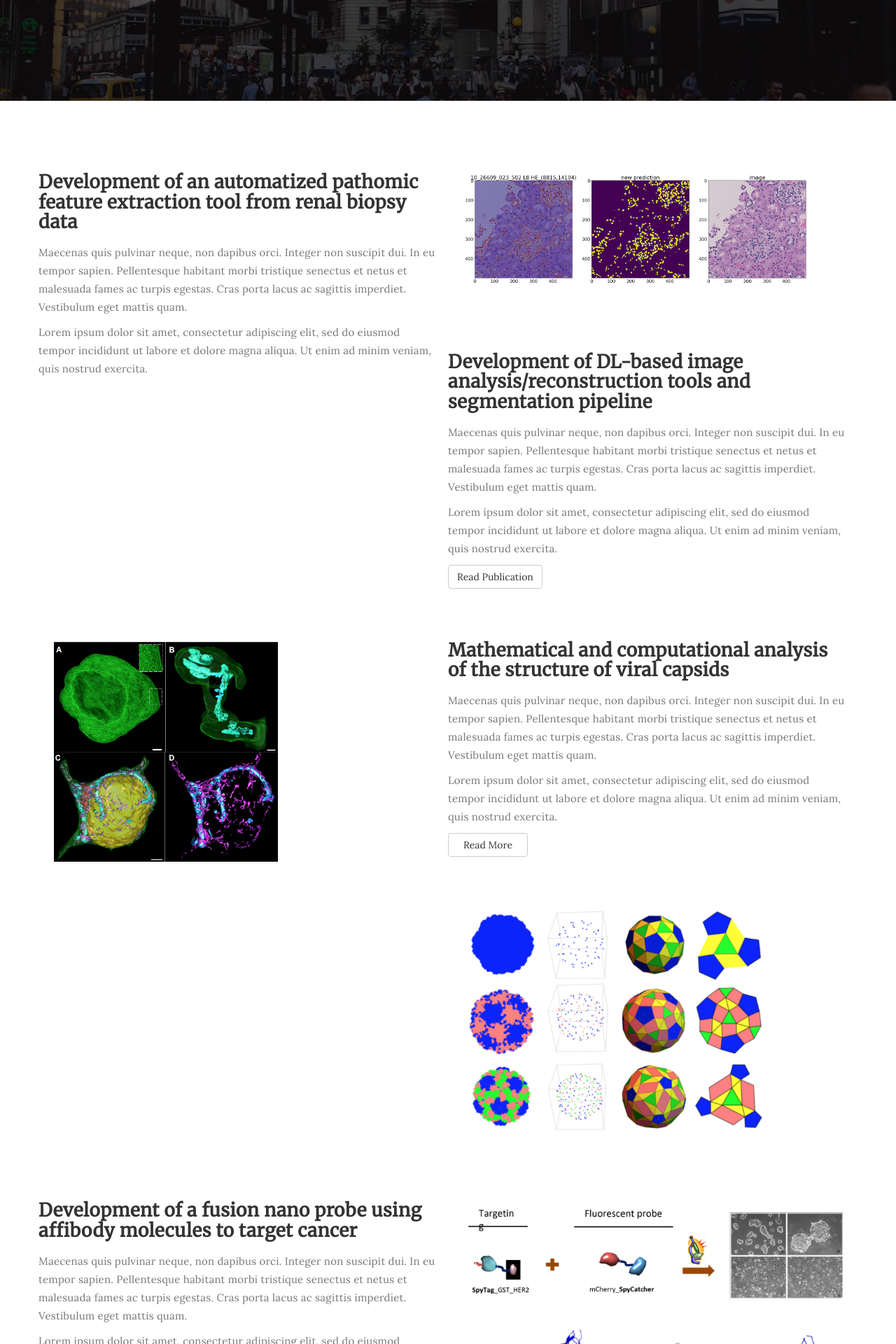
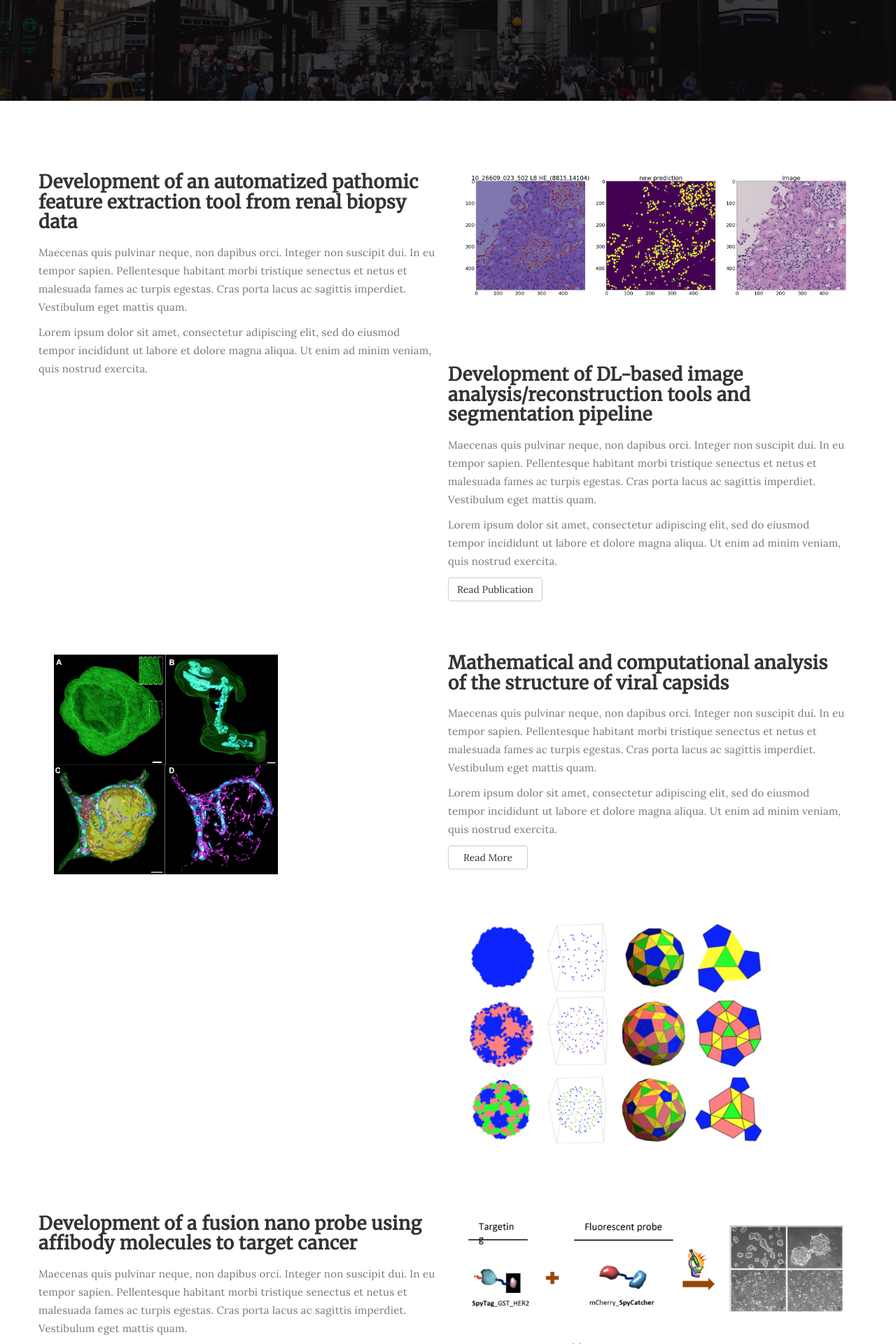
Before and after one commit to rpraka/JihyeonJe.com, a Jekyll site: the page about.html, which Jekyll copies as it is, in a window 1280 px wide. Shown: the part 528-2448 px from the top of the page at 70% size. Built offline with Jekyll 4.4.1, drawn with Linux system fonts in a browser that asks for light colours.

Commit message:
Update about.html

```diff
--- a/about.html
+++ b/about.html
@@ -89,7 +89,7 @@
                     </div>
 
                     <div class="col-md-6 col-sm-6">
-                         <img src="images/inflam.png" style="width: 90%; height: 100%"/>
+                         <img src="images/inflam.png" style="width: 100%; height: 130%"/>
                     </div>
 
 
```
